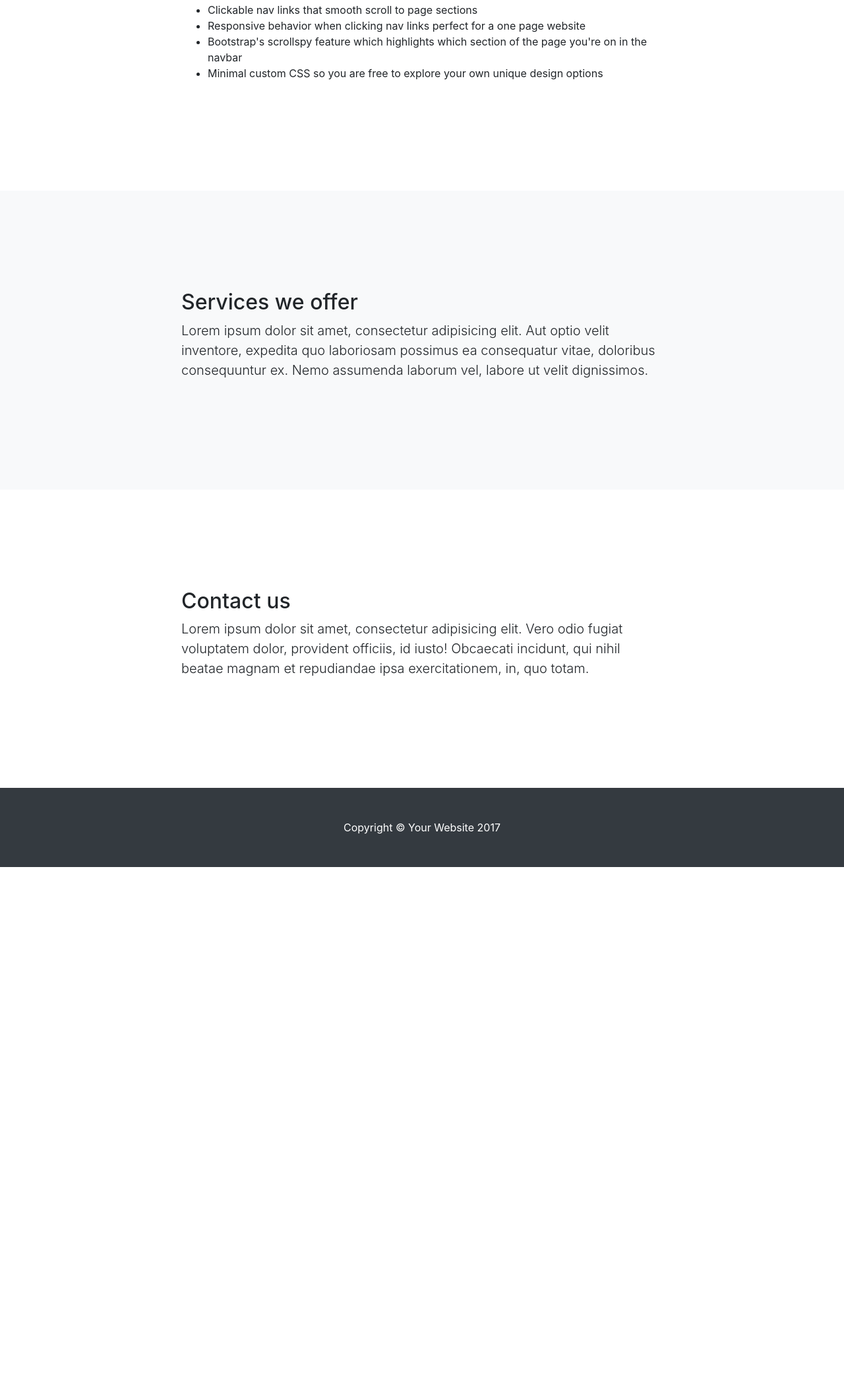
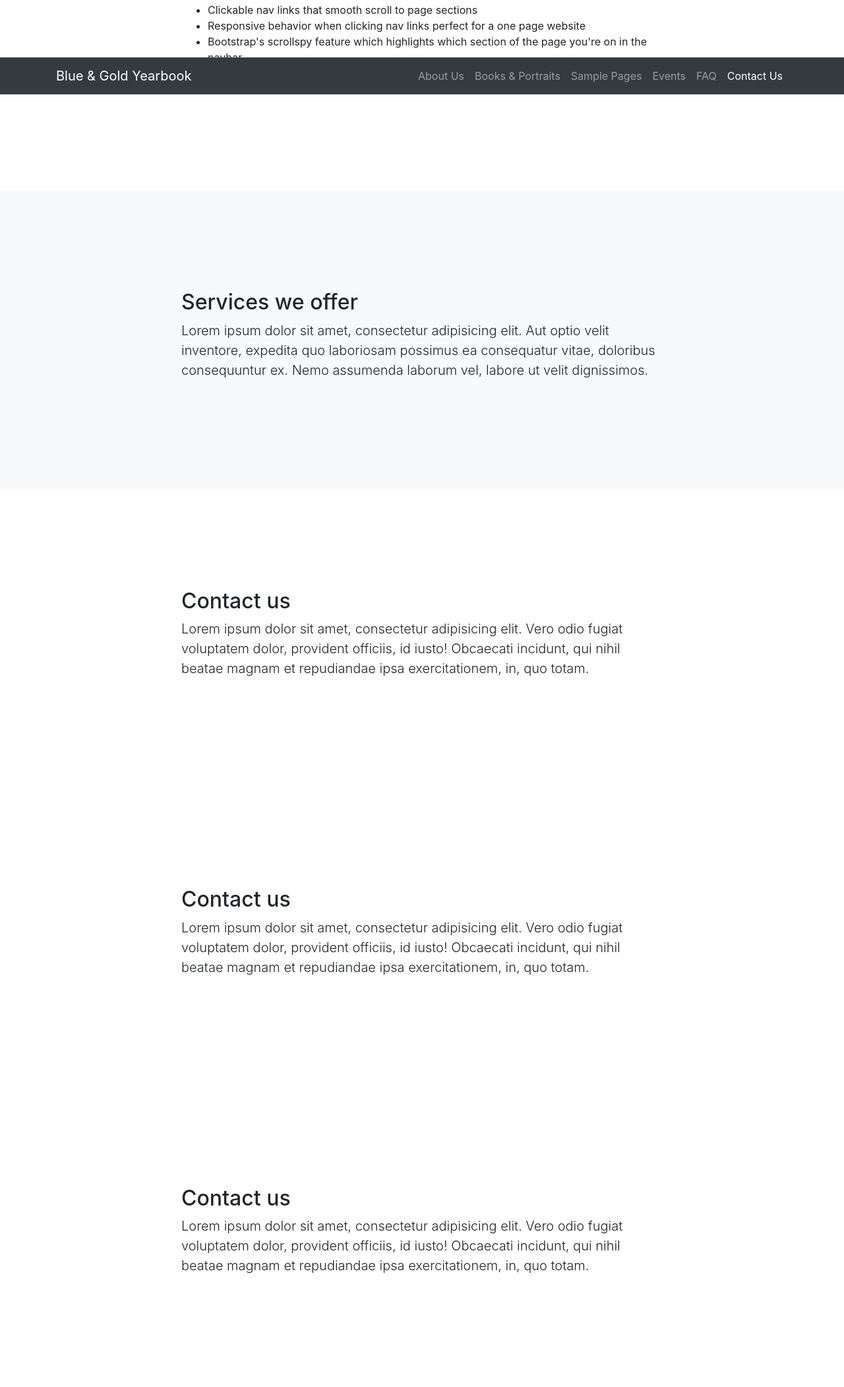
Before and after one commit to sararush/bgwebsite, a website with bundled scripts: page index.html in a window 1280 px wide. Shown: the part 657-2759 px from the top of the page at 66% size. Before the commit the page ends 1971 px from the top, so only its background shows below. Built offline with nearby package versions, Linux system fonts and the light colour scheme.

Commit message:
bottom nav

```diff
--- a/index.html
+++ b/index.html
@@ -8,7 +8,7 @@
     <meta name="description" content="">
     <meta name="author" content="">
 
-    <title>Scrolling Nav - Start Bootstrap Template</title>
+    <title>Blue & GOld Yearbook</title>
 
     <!-- Bootstrap core CSS -->
     <link href="vendor/bootstrap/css/bootstrap.min.css" rel="stylesheet">
@@ -21,22 +21,31 @@
   <body id="page-top">
 
     <!-- Navigation -->
-    <nav class="navbar navbar-expand-lg navbar-dark bg-dark fixed-top" id="mainNav">
+    <nav class="navbar navbar-expand-lg navbar-dark bg-dark fixed-bottom" id="mainNav">
       <div class="container">
-        <a class="navbar-brand js-scroll-trigger" href="#page-top">Start Bootstrap</a>
+        <a class="navbar-brand js-scroll-trigger" href="#page-top">Blue & Gold Yearbook</a>
         <button class="navbar-toggler" type="button" data-toggle="collapse" data-target="#navbarResponsive" aria-controls="navbarResponsive" aria-expanded="false" aria-label="Toggle navigation">
           <span class="navbar-toggler-icon"></span>
         </button>
         <div class="collapse navbar-collapse" id="navbarResponsive">
           <ul class="navbar-nav ml-auto">
             <li class="nav-item">
-              <a class="nav-link js-scroll-trigger" href="#about">About</a>
+              <a class="nav-link js-scroll-trigger" href="#about">About Us</a>
             </li>
             <li class="nav-item">
-              <a class="nav-link js-scroll-trigger" href="#services">Services</a>
+              <a class="nav-link js-scroll-trigger" href="#books">Books & Portraits</a>
             </li>
             <li class="nav-item">
-              <a class="nav-link js-scroll-trigger" href="#contact">Contact</a>
+              <a class="nav-link js-scroll-trigger" href="#samples">Sample Pages</a>
+            </li>
+            <li class="nav-item">
+              <a class="nav-link js-scroll-trigger" href="#events">Events</a>
+            </li>
+            <li class="nav-item">
+              <a class="nav-link js-scroll-trigger" href="#faq">FAQ</a>
+            </li>
+            <li class="nav-item">
+              <a class="nav-link js-scroll-trigger" href="#contact">Contact Us</a>
             </li>
           </ul>
         </div>
@@ -67,12 +76,45 @@
       </div>
     </section>
 
-    <section id="services" class="bg-light">
+    <section id="books" class="bg-light">
       <div class="container">
         <div class="row">
           <div class="col-lg-8 mx-auto">
             <h2>Services we offer</h2>
             <p class="lead">Lorem ipsum dolor sit amet, consectetur adipisicing elit. Aut optio velit inventore, expedita quo laboriosam possimus ea consequatur vitae, doloribus consequuntur ex. Nemo assumenda laborum vel, labore ut velit dignissimos.</p>
+          </div>
+        </div>
+      </div>
+    </section>
+
+    <section id="samples">
+      <div class="container">
+        <div class="row">
+          <div class="col-lg-8 mx-auto">
+            <h2>Contact us</h2>
+            <p class="lead">Lorem ipsum dolor sit amet, consectetur adipisicing elit. Vero odio fugiat voluptatem dolor, provident officiis, id iusto! Obcaecati incidunt, qui nihil beatae magnam et repudiandae ipsa exercitationem, in, quo totam.</p>
+          </div>
+        </div>
+      </div>
+    </section>
+
+    <section id="events">
+      <div class="container">
+        <div class="row">
+          <div class="col-lg-8 mx-auto">
+            <h2>Contact us</h2>
+            <p class="lead">Lorem ipsum dolor sit amet, consectetur adipisicing elit. Vero odio fugiat voluptatem dolor, provident officiis, id iusto! Obcaecati incidunt, qui nihil beatae magnam et repudiandae ipsa exercitationem, in, quo totam.</p>
+          </div>
+        </div>
+      </div>
+    </section>
+
+    <section id="faq">
+      <div class="container">
+        <div class="row">
+          <div class="col-lg-8 mx-auto">
+            <h2>Contact us</h2>
+            <p class="lead">Lorem ipsum dolor sit amet, consectetur adipisicing elit. Vero odio fugiat voluptatem dolor, provident officiis, id iusto! Obcaecati incidunt, qui nihil beatae magnam et repudiandae ipsa exercitationem, in, quo totam.</p>
           </div>
         </div>
       </div>
```
